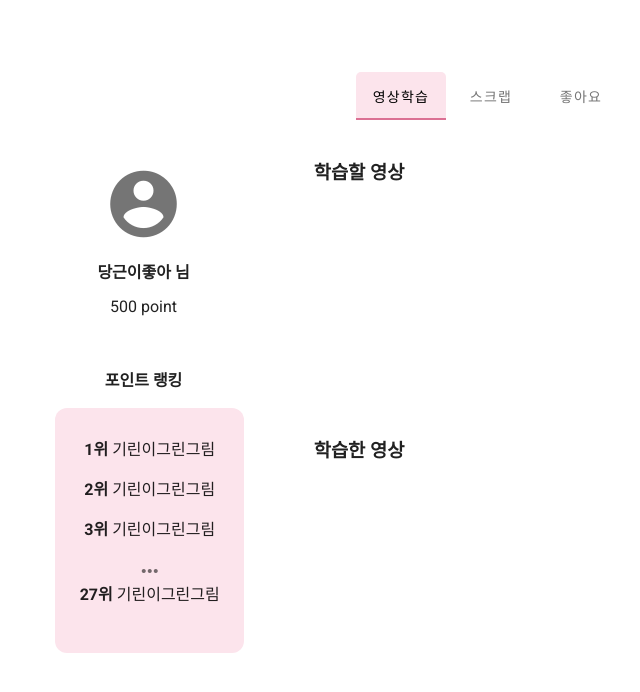
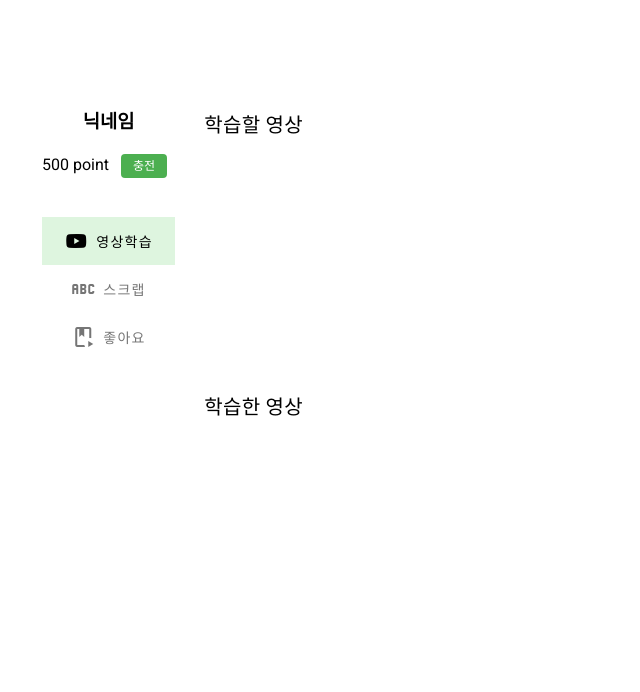
Before and after one commit to kimje0322/MoreLang, a Vue app in the folder frontend/: page /mypage in a window 1280 px wide. Shown: the top 692 px of the page, without its empty margins (104-744 px from the left). Built offline with nearby package versions, Linux system fonts and the light colour scheme; what vue-youtube would draw is missing.

Commit message:
[FE] Update mypage # S03P31B207-60

```diff
--- a/frontend/public/css/Mypage.scss
+++ b/frontend/public/css/Mypage.scss
@@ -2,4 +2,7 @@
     .v-application .primary--text {
         text-decoration: none !important;
     }
+    .v-tabs-slider {
+        display: none !important;
+    }
 }
--- a/frontend/src/views/Channel.vue
+++ b/frontend/src/views/Channel.vue
@@ -15,7 +15,7 @@
         align-items: center;
       "
       >
-        <h2 class="intro">DEAR.JERRY</h2>
+        <h2 class="intro">채널 이름</h2>
         <div class="img-cover"></div>
       </div>
       <div class="channelInfoBox">
@@ -40,7 +40,7 @@
 export default {};
 </script>
 
-<style>
+<style scoped>
 .backImg {
   position: relative;
   background-size: cover;
--- a/frontend/src/views/Mypage/Liked.vue
+++ b/frontend/src/views/Mypage/Liked.vue
@@ -1,6 +1,6 @@
 <template>
   <div>
-    <h3 style="margin-top: 25px; ">좋아요한 영상</h3>
+    <h3 class="title">좋아요한 영상</h3>
   </div>
 </template>
 
@@ -11,5 +11,7 @@ export default {
 </script>
 
 <style>
-
+  .title {
+    color: black;
+  }
 </style>
--- a/frontend/src/views/Mypage/Mypage.vue
+++ b/frontend/src/views/Mypage/Mypage.vue
@@ -1,66 +1,65 @@
 <template>
-
-  <div class="mypage" style="display:flex; padding: 5% 8%">
+  <div class="mypage" style="padding: 5% 8%">
     <!-- 유저 정보 -->
     <div style="margin-right: 25px; width: 27%; text-align: center">
-      <v-icon style="margin-top: 100px; margin-bottom: 17px; font-size: 80px;">mdi-account-circle</v-icon>
-      <h4>당근이좋아 님</h4>
-      <p style="margin-top:10px">500 point</p>
-      <div>
-        <h4 style="margin-top: 50px">포인트 랭킹</h4>
-        <div style="align-items: center">
-        <div style="margin: 15px 0px 0px 57px; width: 65%; border-radius: 12px; padding: 30px 0px; background-color: #FCE4EC">
-          <p><strong>1위</strong> 기린이그린그림</p>
-          <p><strong>2위</strong> 기린이그린그림</p>
-          <p><strong>3위</strong> 기린이그린그림</p>
-          <v-icon>mdi-dots-horizontal</v-icon>
-          <p><strong>27위</strong> 기린이그린그림</p>
-        </div>
-        </div>
+      <!-- 탭 -->
+      <v-tabs vertical style="margin: 10% 15%">
+        <div style="color:black; margin: 15px 0px">
+        <h3>닉네임</h3>
+        <p style="margin-top:10px">500 point
+        <v-chip
+        small
+        class="ma-2"
+        color="green"
+        label
+        text-color="white"
+        @click="onCharge"
+        >
+        충전
+        </v-chip>
+      </p>
       </div>
-    </div>
+        <v-tab>
+          <v-icon left>
+            mdi-youtube
+          </v-icon>
+          영상학습
+        </v-tab>
+        <v-tab>
+          <v-icon left>
+            mdi-alphabetical-variant
+          </v-icon>
+          스크랩
+        </v-tab>
+        <v-tab>
+          <v-icon left>
+            mdi-book-play-outline
+          </v-icon>
+          좋아요
+        </v-tab>
 
-    <div >
-    <!-- 탭 -->
-    <!-- <v-card> -->
-    <v-toolbar
-      flat
-      style="height:70px"
-    >
-      <template v-slot:extension>
-        <v-tabs
-          v-model="tab"
-          align-with-title
-        >
-          <v-tab
-            class="mypageTabs"
-            v-for="item in items"
-            :key="item"
-          >
-            {{ item }}
-          </v-tab>
-        </v-tabs>
-      </template>
-    </v-toolbar>
-    <v-tabs-items v-model="tab">
-      <v-tab-item
-        v-for="item in items"
-        :key="item"
-      >
-        <v-card flat>
-          <div v-if="item=='영상학습'">
-            <VideoLearning />
-          </div>
-          <div v-else-if="item=='스크랩'">
-            <Scrap />
-          </div>
-          <div v-else>
-           <Liked />
-          </div>
-        </v-card>
-      </v-tab-item>
-    </v-tabs-items>
-  <!-- </v-card> -->
+        <v-tab-item>
+          <v-card flat>
+            <v-card-text>
+               <VideoLearning />
+            </v-card-text>
+          </v-card>
+        </v-tab-item>
+        <v-tab-item>
+          <v-card flat>
+            <v-card-text>
+              <Scrap />
+            </v-card-text>
+          </v-card>
+        </v-tab-item>
+        <v-tab-item>
+          <v-card flat>
+            <v-card-text>
+              <Liked />
+            </v-card-text>
+          </v-card>
+        </v-tab-item>
+      </v-tabs>
   </div>
   </div>
 </template>
@@ -80,32 +79,37 @@ export default {
   data () {
       return {
         tab: null,
-        items: [
-          '영상학습', '스크랩', '좋아요'
-        ],
+        items: {
+          '영상학습':'mdi-youtube' , '스크랩':'mdi-alphabetical-variant', '좋아요':'mdi-book-play-outline'
+      },
+        icons: ['mdi-youtube', 'mdi-alphabetical-variant', 'mdi-book-play-outline']
       }
     },
+  methods: {
+    onCharge() {
+      console.log('충전하기')
+      },
+    }
   }
 </script>
 
-<style>
+<style scoped>
   .v-toolbar__content {
     height: 0px !important;
   }
   .v-tab--active {
     text-decoration:none !important;
     color: black !important;
-    background-color:#FCE4EC;
-  /* rgba(173, 220, 254, 0.4); */
+    background-color:#def5df;
   }
   .mypageTabs {
-    /* padding: 0px 15px; */
     border-top-right-radius: 5px;
     border-top-left-radius: 5px;
   }
   .v-tabs-slider-wrapper {
-    color: palevioletred;
+    display:none !important;
   }
+
   .v-item-group{
     color: black;
     /* text-decoration:none !important; */
--- a/frontend/src/views/Mypage/Scrap.vue
+++ b/frontend/src/views/Mypage/Scrap.vue
@@ -1,7 +1,7 @@
 <template>
   <div>
-    <h3 style="margin-top: 25px; margin-bottom: 250px">스크랩한 단어</h3>
-    <h3>스크랩한 문장</h3>
+    <h3 class="title" style="margin-bottom: 250px">스크랩한 단어</h3>
+    <h3 class="title">스크랩한 문장</h3>
   </div>
 </template>
 
@@ -12,5 +12,7 @@ export default {
 </script>
 
 <style>
-
+  .title {
+    color: black;
+  }
 </style>
--- a/frontend/src/views/Mypage/VideoLearning.vue
+++ b/frontend/src/views/Mypage/VideoLearning.vue
@@ -1,7 +1,7 @@
 <template>
   <div>
-    <h3 style="margin-top: 25px; margin-bottom: 250px">학습할 영상</h3>
-    <h3>학습한 영상</h3>
+    <h3 class="title" style="margin-bottom: 250px">학습할 영상</h3>
+    <h3 class="title">학습한 영상</h3>
   </div>
 </template>
 
@@ -11,6 +11,8 @@ export default {
 }
 </script>
 
-<style>
-
+<style scoped>
+  .title {
+    color: black;
+  }
 </style>
```
